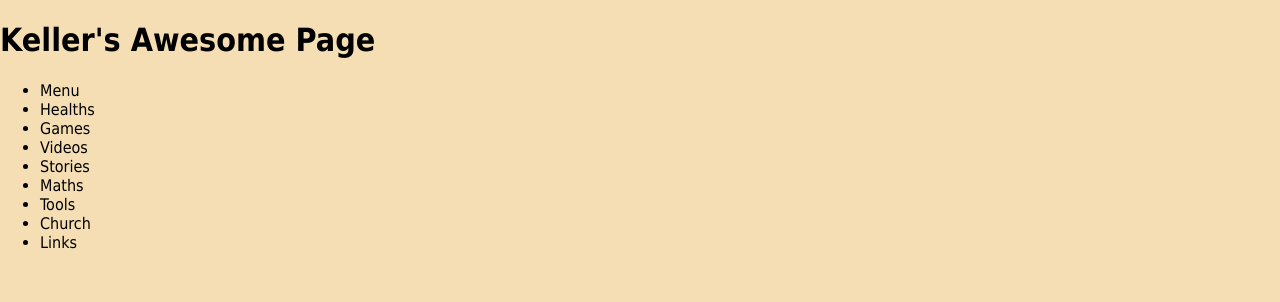
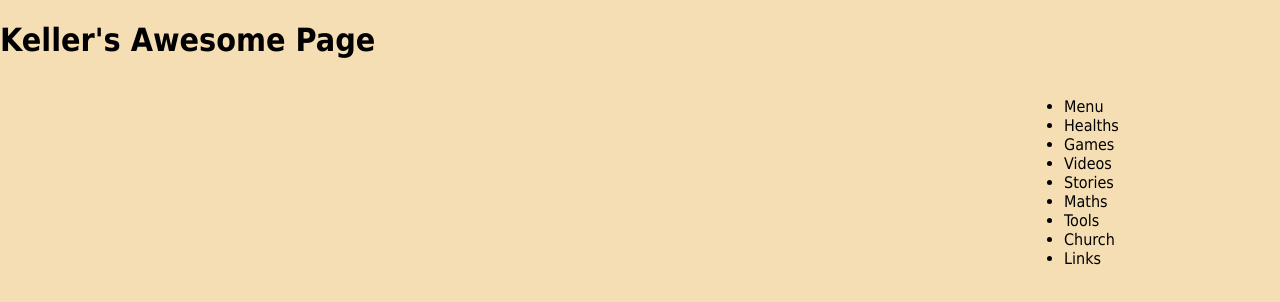
Before and after one commit to jigpuf/kellers, a React (Create React App) app: page / in a window 1280 px wide. Shown: the top 302 px of the page. Built offline with nearby package versions, Linux system fonts and the light colour scheme.

Commit message:
Update App.css

```diff
--- a/src/App.css
+++ b/src/App.css
@@ -2,3 +2,8 @@ body {
   background-color: wheat;
   font-family: Tahoma;
 }
+
+.sideMenu{
+  float:right;
+  width: 20%;
+}
```
